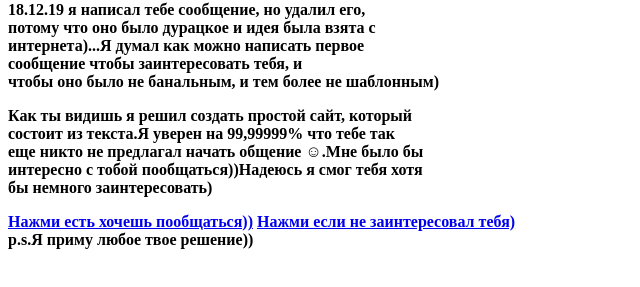
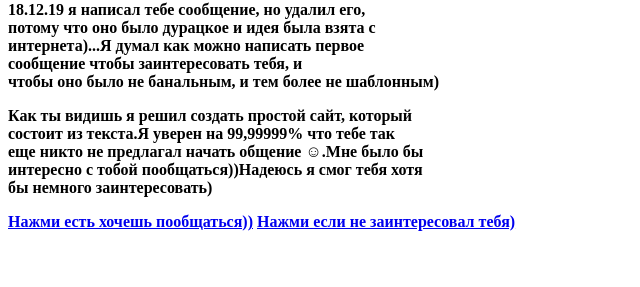
Before and after one commit to specialforElya/specialforElya.github.io, a plain HTML site: page index.html in a window 1280 px wide. Shown: the part 79-366 px from the top of the page, without its empty margins (0-640 px from the left). Drawn offline with Linux system fonts and the light colour scheme.

Commit message:
init commit

```diff
--- a/index.html
+++ b/index.html
@@ -24,8 +24,7 @@
 	<p>
 		<b><a href="https://vk.com/id168996270">Нажми есть хочешь пообщаться))</a>
 		<a href="https://avatars.mds.yandex.net/get-pdb/1365420/ee70e767-a1cc-4cb0-b67e-f67b48b49abb/s1200">Нажми если не заинтересовал тебя)</a></b>
-		<br>
-		<b>p.s.Я приму любое твое решение))</b>
+
 	</p>
 </body>
 </html>
```
